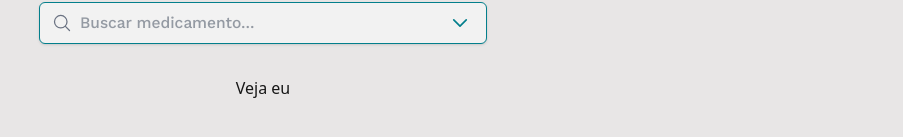
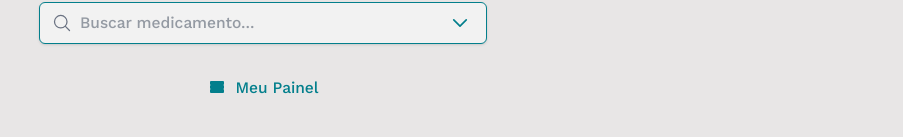
Before and after one commit to MagalDevs/Front_MedReminder, a Next.js app: page / in a window 1280 px wide. Shown: the part 465-602 px from the top of the page, without its empty margins (377-1280 px from the left). Built offline with nearby package versions, Linux system fonts and the light colour scheme.

Commit message:
FEAT: implementando a funcionalidade de busca e seleção de medicamentos no TelaCadastroRemedio

```diff
--- a/src/app/TelaCadastroRemedio/page.tsx
+++ b/src/app/TelaCadastroRemedio/page.tsx
@@ -1,19 +1,32 @@
-"use client"
+'use client';
 
-import { useState } from "react";
-import Sidebar from "../components/Sidebar/sidebar"
-import BuscaMedicamento from "../components/CardBusca/cardBusca"
-import ConfigurarLembrete from "../components/CardCadastrar/cardCadastrar"
+import { useState, useEffect } from 'react';
+import { useSearchParams } from 'next/navigation';
+import Sidebar from '../components/Sidebar/sidebar';
+import BuscaMedicamento from '../components/CardBusca/cardBusca';
+import ConfigurarLembrete from '../components/CardCadastrar/cardCadastrar';
 
 type Medicamento = {
   NOME_PRODUTO: string;
   DESCRIÇÃO: string;
 };
 
+export default function TelaCadastro() {
+  const [medicamentoSelecionado, setMedicamentoSelecionado] =
+    useState<Medicamento | null>(null);
+  const searchParams = useSearchParams();
+  useEffect(() => {
+    const medicamento = searchParams.get('medicamento');
 
-export default function TelaCadastro() {
-
-  const [medicamentoSelecionado, setMedicamentoSelecionado] = useState<Medicamento | null>(null);
+    if (medicamento) {
+      // Se o medicamento foi passado pela URL, podemos buscar a descrição
+      // nos dados da aplicação ou simplesmente pré-preencher o nome
+      setMedicamentoSelecionado({
+        NOME_PRODUTO: medicamento,
+        DESCRIÇÃO: '', // A descrição pode ser preenchida pelo componente de busca
+      });
+    }
+  }, [searchParams]);
 
   const handleMedicamentoSelecionado = (medicamento: Medicamento) => {
     setMedicamentoSelecionado(medicamento);
@@ -24,15 +37,20 @@ export default function TelaCadastro() {
       <div className=" flex min-h-screen bg-[#E8E6E6]">
         <Sidebar />
         <div className="flex-1">
-          <BuscaMedicamento onSelect={handleMedicamentoSelecionado}/>
+          <BuscaMedicamento
+            onSelect={handleMedicamentoSelecionado}
+            medicamentoInicial={medicamentoSelecionado?.NOME_PRODUTO}
+          />
           {medicamentoSelecionado && (
-        <ConfigurarLembrete medicamentoSelecionado={{
-          nome: medicamentoSelecionado.NOME_PRODUTO,
-          tipo: medicamentoSelecionado.DESCRIÇÃO,
-        }} />
-      )}
+            <ConfigurarLembrete
+              medicamentoSelecionado={{
+                nome: medicamentoSelecionado.NOME_PRODUTO,
+                tipo: medicamentoSelecionado.DESCRIÇÃO,
+              }}
+            />
+          )}
         </div>
       </div>
     </>
-  )
+  );
 }
--- a/src/app/components/CardBusca/cardBusca.tsx
+++ b/src/app/components/CardBusca/cardBusca.tsx
@@ -10,15 +10,36 @@ type Medicamento = {
 
 type Props = {
   onSelect: (medicamento: Medicamento) => void;
+  medicamentoInicial?: string; // Nome do medicamento inicial
 };
 
-export default function BuscaMedicamento({ onSelect }: Props) {
-  const [searchTerm, setSearchTerm] = useState('');
+export default function BuscaMedicamento({
+  onSelect,
+  medicamentoInicial,
+}: Props) {
+  const [searchTerm, setSearchTerm] = useState(medicamentoInicial || '');
   const [medicamentos, setMedicamentos] = useState<Medicamento[]>([]);
   const [filtered, setFiltered] = useState<Medicamento[]>([]);
   const [isDropdownOpen, setIsDropdownOpen] = useState(false);
   const [error, setError] = useState<string | null>(null);
-  const [selectedMedicamento, setSelectedMedicamento] = useState<Medicamento | null>(null);
+  const [selectedMedicamento, setSelectedMedicamento] =
+    useState<Medicamento | null>(null);
+
+  // Efeito para buscar medicamento quando o componente é carregado com medicamentoInicial
+  useEffect(() => {
+    if (medicamentoInicial && medicamentos.length > 0) {
+      const foundMed = medicamentos.find(
+        (med) =>
+          med.NOME_PRODUTO.trim().toLowerCase() ===
+          medicamentoInicial.toLowerCase(),
+      );
+
+      if (foundMed) {
+        setSelectedMedicamento(foundMed);
+        onSelect(foundMed);
+      }
+    }
+  }, [medicamentos, medicamentoInicial, onSelect]);
 
   useEffect(() => {
     const fetchData = async () => {
@@ -44,7 +65,7 @@ export default function BuscaMedicamento({ onSelect }: Props) {
   useEffect(() => {
     if (searchTerm.length > 0) {
       const results = medicamentos.filter((med) =>
-        med.NOME_PRODUTO?.toLowerCase().includes(searchTerm.toLowerCase())
+        med.NOME_PRODUTO?.toLowerCase().includes(searchTerm.toLowerCase()),
       );
       setFiltered(results);
     } else {
--- a/src/app/components/SearchBar/SearchBar.tsx
+++ b/src/app/components/SearchBar/SearchBar.tsx
@@ -4,8 +4,10 @@
 
 import Papa, { ParseResult } from 'papaparse';
 import { useEffect, useState } from 'react';
+import { useRouter } from 'next/navigation';
 
 export default function SearchBar() {
+  const router = useRouter();
   const [isOpen, setIsOpen] = useState(false);
   const [searchQuery, setSearchQuery] = useState('');
   const [medicamentos, setMedicamentos] = useState<
@@ -67,6 +69,14 @@ export default function SearchBar() {
     setSearchQuery(med.NOME_PRODUTO.trim());
     setIsOpen(true);
     setFiltered([med]);
+  };
+
+  const handleCadastrarClick = (medicamento: string) => {
+    router.push(
+      `/TelaCadastroRemedio?medicamento=${encodeURIComponent(
+        medicamento.trim(),
+      )}`,
+    );
   };
 
   return (
@@ -140,7 +150,13 @@ export default function SearchBar() {
                     <span className="ml-2 text-gray-500">{med.DESCRIÇÃO}</span>
                   </div>
                   {showCadastrar && idx === 0 && (
-                    <button className="ml-4 bg-[#037F8C] text-white px-3 py-1 rounded hover:bg-[#025e6a] transition-colors text-xs">
+                    <button
+                      className="ml-4 bg-[#037F8C] text-white px-3 py-1 rounded hover:bg-[#025e6a] transition-colors text-xs"
+                      onClick={(e) => {
+                        e.stopPropagation(); // Evita que o clique propague para o item da lista
+                        handleCadastrarClick(med.NOME_PRODUTO);
+                      }}
+                    >
                       Cadastrar
                     </button>
                   )}
--- a/src/app/page.tsx
+++ b/src/app/page.tsx
@@ -8,7 +8,10 @@ export default function Home() {
       {/* Login button at the top right */}
       <div className="absolute top-0 right-0 mt-6 mr-6">
         <Link href="/login">
-          <button aria-label="Login" className="bg-[#BE185D] text-white px-4 py-2 rounded-md shadow-sm hover:bg-opacity-90 hover:scale-105 hover:shadow-md transition-all duration-300 ease-in-out cursor-pointer KantumruySemiBold">
+          <button
+            aria-label="Login"
+            className="bg-[#BE185D] text-white px-4 py-2 rounded-md shadow-sm hover:bg-opacity-90 hover:scale-105 hover:shadow-md transition-all duration-300 ease-in-out cursor-pointer KantumruySemiBold"
+          >
             Entrar
           </button>
         </Link>
@@ -16,9 +19,26 @@ export default function Home() {
 
       <div className="w-full max-w-md flex flex-col items-center gap-8">
         <Logo width={200} />
-        <SearchBar />
-        <Link href="/TelaCadastroRemedio">
-          Veja eu
+        <SearchBar />{' '}
+        <Link
+          href="/TelaCadastroRemedio"
+          className="flex items-center gap-2 text-[#037F8C] hover:text-[#025e6a] transition-colors KantumruyMedium"
+        >
+          <svg
+            xmlns="http://www.w3.org/2000/svg"
+            className="h-5 w-5"
+            viewBox="0 0 20 20"
+            fill="currentColor"
+          >
+            <path d="M3 4a1 1 0 011-1h12a1 1 0 011 1v2a1 1 0 01-1 1H4a1 1 0 01-1-1V4z" />
+            <path
+              fillRule="evenodd"
+              d="M3 8a1 1 0 011-1h12a1 1 0 011 1v2a1 1 0 01-1 1H4a1 1 0 01-1-1V8z"
+              clipRule="evenodd"
+            />
+            <path d="M3 12a1 1 0 011-1h12a1 1 0 011 1v2a1 1 0 01-1 1H4a1 1 0 01-1-1v-2z" />
+          </svg>
+          Meu Painel
         </Link>
       </div>
     </main>
```
